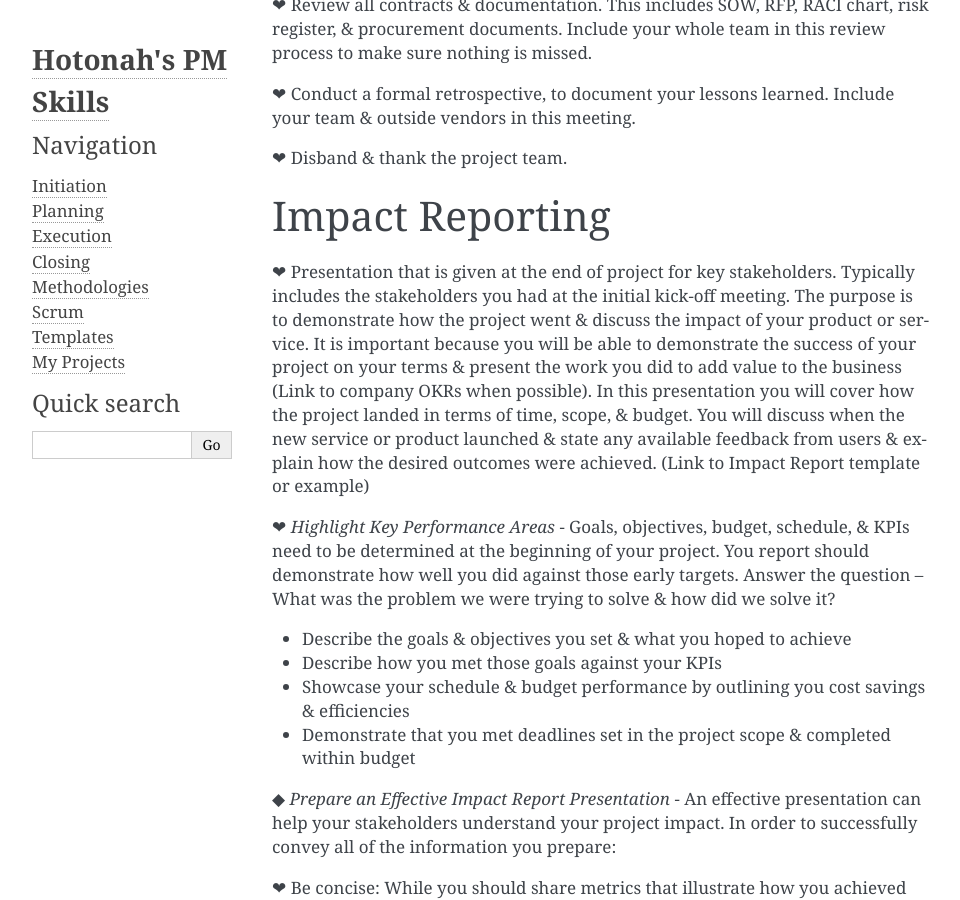
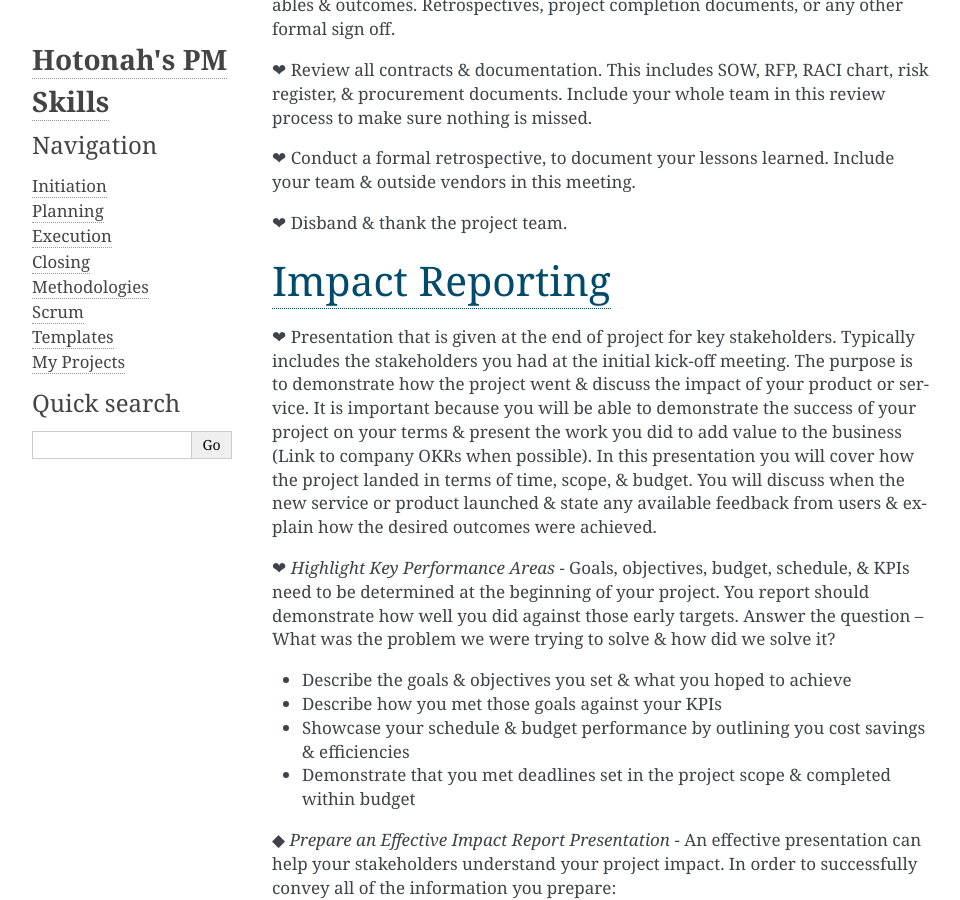
Before and after one commit to Hotonah/hotonah.github.io, a Sphinx documentation site: the page built from source/closing.txt, in a window 1280 px wide and 900 px high, scrolled down 1693 px. Shown: the whole window, without its empty margins (148-1108 px from the left). Built offline with Sphinx 7.4.7, drawn with Linux system fonts in a browser that asks for light colours; some of the changed text lies outside the part shown.

Commit message:
Update closing.txt

```diff
--- a/source/closing.txt
+++ b/source/closing.txt
@@ -45,11 +48,10 @@ Steps to Conducting a Closing Process at the `End` of your Project
 
 ❤ Disband & thank the project team.
 
-Impact Reporting
+`Impact Reporting <https://docs.google.com/presentation/d/1tnY_LFGXR_MWHGs8tx913Qcbu66OLnTI-S1t7AoxiuM/edit?usp=sharing>`_
 ==============
 
 ❤ Presentation that is given at the end of project for key stakeholders. Typically includes the stakeholders you had at the initial kick-off meeting. The purpose is to demonstrate how the project went & discuss the impact of your product or service. It is important because you will be able to demonstrate the success of your project on your terms & present the work you did to add value to the business (Link to company OKRs when possible). In this presentation you will cover how the project landed in terms of time, scope, & budget. You will discuss when the new service or product launched & state any available feedback from users & explain how the desired outcomes were achieved.
-(Link to Impact Report template or example)
 
 ❤ `Highlight Key Performance Areas` - Goals, objectives, budget, schedule, & KPIs need to be determined at the beginning of your project. You report should demonstrate how well you did against those early targets. Answer the question – What was the problem we were trying to solve & how did we solve it?
 
@@ -88,7 +90,7 @@ Impact Reporting
 
 ❤ Metrices & data points are one of the best ways to present impact. Throughout the project collect data & track progress in each of the areas you want to measure. If you can complement your metrics with the appropriate visuals & tie them back to the projects larger goals, you can quickly demonstrate your projects success & value.
 
-Project Closeout Report
+Project `Closeout Report <https://docs.google.com/document/d/1W_E9LrYBRVIW8LVJGqfVia52d6VqS6reOQecgr7Enp4/edit?usp=sharing>`_
 =========================
 
 ★ It is a blueprint to document what the team did, how they did it, & what they delivered.
@@ -110,5 +112,3 @@ Project Closeout Report
 ❤ Be sure to list resources & team members. Explain who is involves? What their roles were – To acknowledge people.
 
 ❤ Finally include a resources project achieve section with links to things like your original project plan, documented communication, feedback (like meeting notes), documents used to track &monitor, reports, technical info, user guides, & manuals.
-
-(Link to project closing document template or example)
```
Also changed, not shown: other parts of source/closing.txt (+3 -0 lines).
